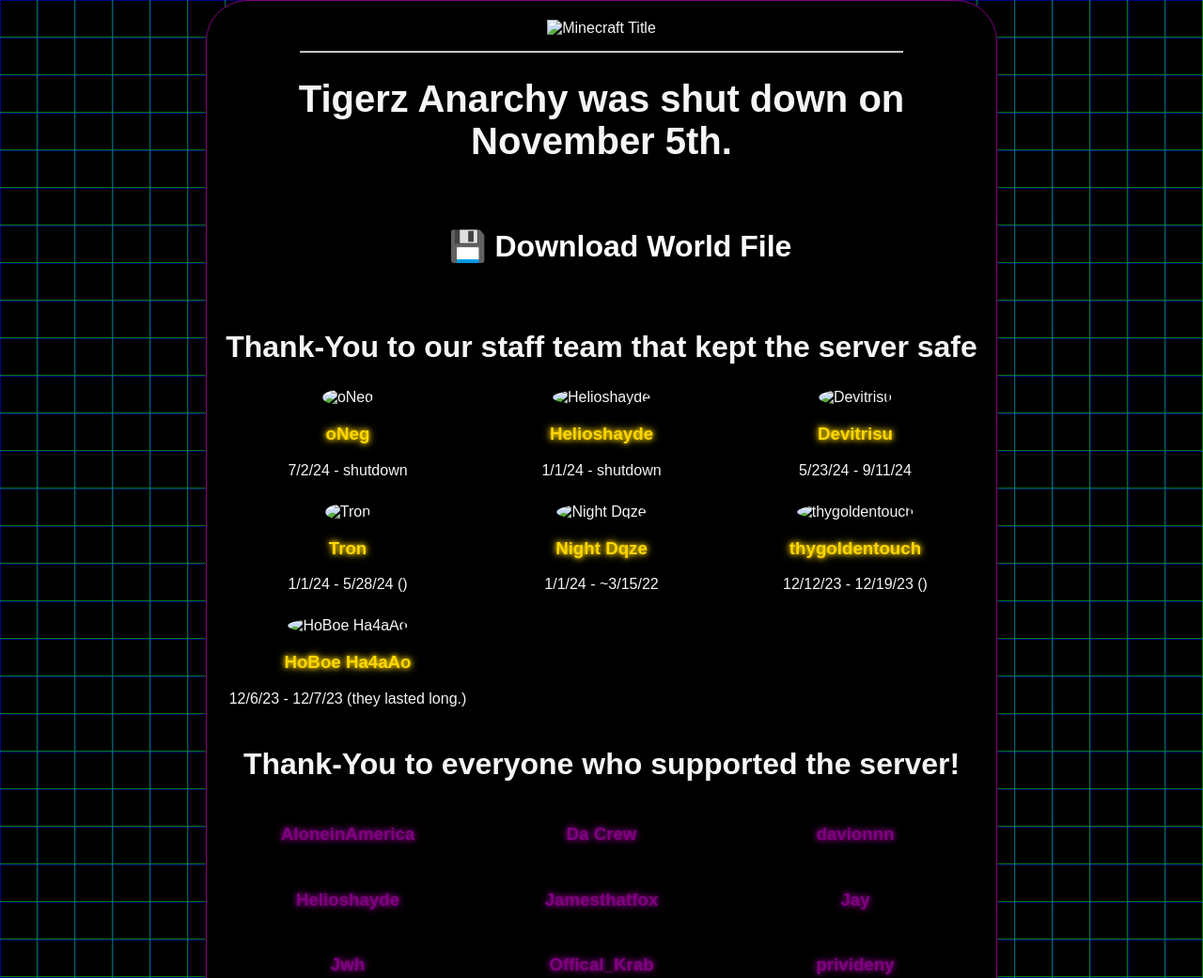
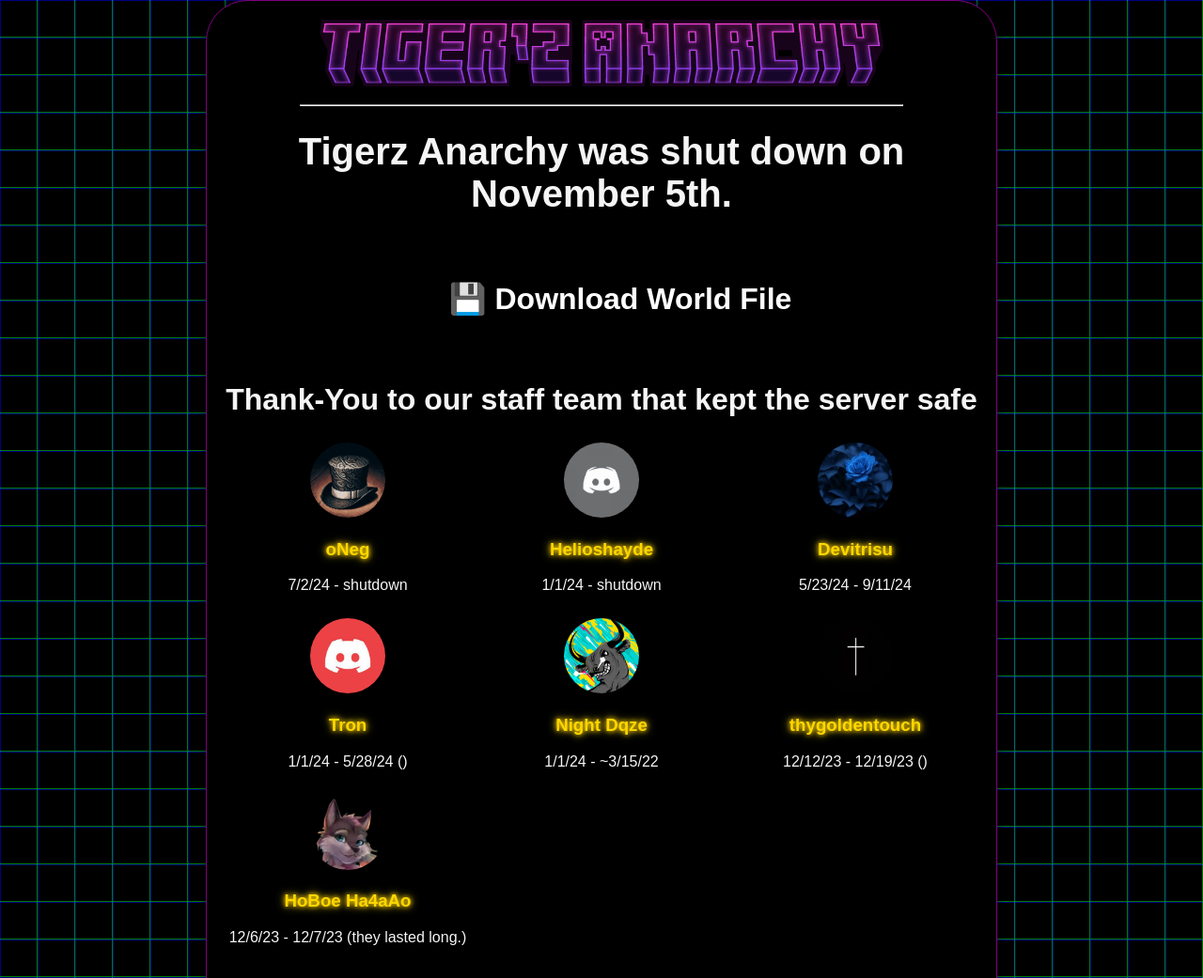
Before and after one commit to Tigerplayz657/tayga.dev, a plain HTML site: page pages/memorial.html in a window 1280 px wide. Shown: the top 1041 px of the page at 94% size. Drawn offline with Linux system fonts and the light colour scheme.

Commit message:
Update memorial.html

```diff
--- a/pages/memorial.html
+++ b/pages/memorial.html
@@ -6,7 +6,7 @@
     <title>Website</title>
     <style>
         body {
-            background-image: url('/media/spuare.gif');
+            background-image: url('../media/spuare.gif');
             margin: 0;
             font-family: Arial, sans-serif;
             display: flex;
@@ -186,7 +186,7 @@
 </head>
 <body>
     <div class="container">
-        <img src="./media/minecraft_title.png" alt="Minecraft Title" class="responsive-image">
+        <img src="../media/minecraft_title.png" alt="Minecraft Title" class="responsive-image">
         <hr style="margin: 15px auto; width: 80%;">
         <h1>Tigerz Anarchy was shut down on November 5th.</h1>
         <ul>
@@ -195,37 +195,37 @@
         <h2>Thank-You to our staff team that kept the server safe</h2>
         <div class="thank-you-grid">
             <div>
-                <img src="./media/oNeg.png" alt="oNeg" class="circular-image">
+                <img src="../media/oNeg.png" alt="oNeg" class="circular-image">
                 <h3 class="staff-name">oNeg</h3>
                 <p>7/2/24 - shutdown</p>
             </div>
             <div>
-                <img src="./media/Helioshayde.jpg" alt="Helioshayde" class="circular-image">
+                <img src="../media/Helioshayde.jpg" alt="Helioshayde" class="circular-image">
                 <h3 class="staff-name">Helioshayde</h3>
                 <p>1/1/24 - shutdown</p>
             </div>
             <div>
-                <img src="./media/devitrisu.png" alt="Devitrisu" class="circular-image">
+                <img src="../media/devitrisu.png" alt="Devitrisu" class="circular-image">
                 <h3 class="staff-name">Devitrisu</h3>
                 <p>5/23/24 - 9/11/24</p>
             </div>
             <div>
-                <img src="./media/Tron.png" alt="Tron" class="circular-image">
+                <img src="../media/Tron.png" alt="Tron" class="circular-image">
                 <h3 class="staff-name">Tron</h3>
                 <p>1/1/24 - 5/28/24 ()</p>
             </div>
             <div>
-                <img src="./media/NightDqze.png" alt="Night Dqze" class="circular-image">
+                <img src="../media/NightDqze.png" alt="Night Dqze" class="circular-image">
                 <h3 class="staff-name">Night Dqze</h3>
                 <p>1/1/24 - ~3/15/22</p>
             </div>
             <div>
-                <img src="./media/thygoldentouch.png" alt="thygoldentouch" class="circular-image">
+                <img src="../media/thygoldentouch.png" alt="thygoldentouch" class="circular-image">
                 <h3 class="staff-name">thygoldentouch</h3>
                 <p>12/12/23 - 12/19/23 ()</p>
             </div>
             <div>
-                <img src="./media/Hoeboe.png" alt="HoBoe Ha4aAo" class="circular-image">
+                <img src="../media/Hoeboe.png" alt="HoBoe Ha4aAo" class="circular-image">
                 <h3 class="staff-name">HoBoe Ha4aAo</h3>
                 <p>12/6/23 - 12/7/23 (they lasted long.)</p>
             </div>
```
